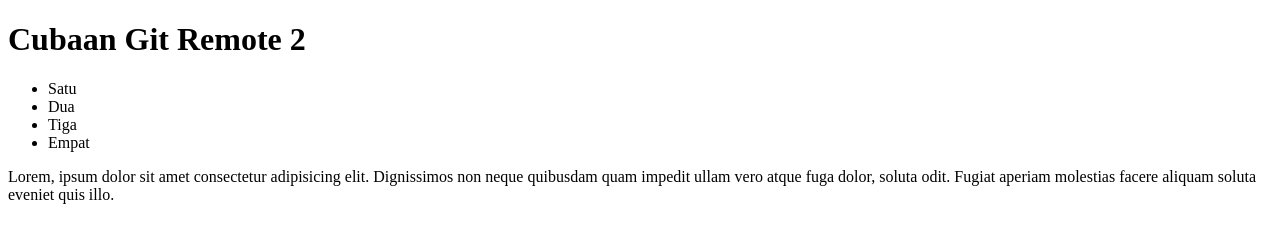
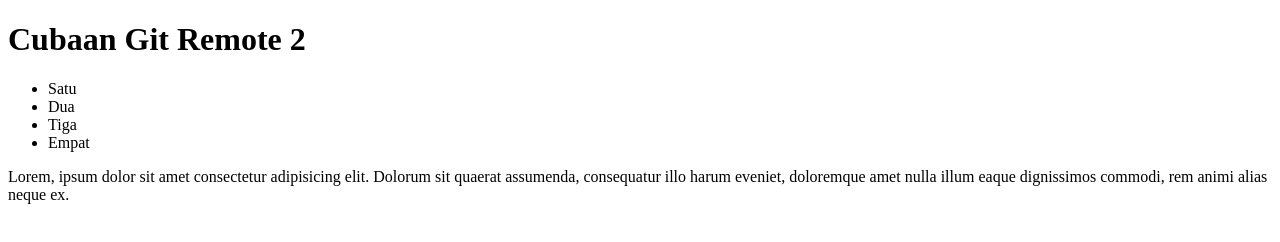
Before and after one commit to akhimumtaz/test-remote-2, a plain HTML site: page index.html in a window 1280 px wide. Drawn offline with Linux system fonts and the light colour scheme.

Commit message:
mengubah tulisan di file index.html

```diff
--- a/index.html
+++ b/index.html
@@ -14,9 +14,9 @@
       <li>Empat</li>
     </ul>
     <p>
-      Lorem, ipsum dolor sit amet consectetur adipisicing elit. Dignissimos non
-      neque quibusdam quam impedit ullam vero atque fuga dolor, soluta odit.
-      Fugiat aperiam molestias facere aliquam soluta eveniet quis illo.
+      Lorem, ipsum dolor sit amet consectetur adipisicing elit. Dolorum sit
+      quaerat assumenda, consequatur illo harum eveniet, doloremque amet nulla
+      illum eaque dignissimos commodi, rem animi alias neque ex.
     </p>
   </body>
 </html>
```
